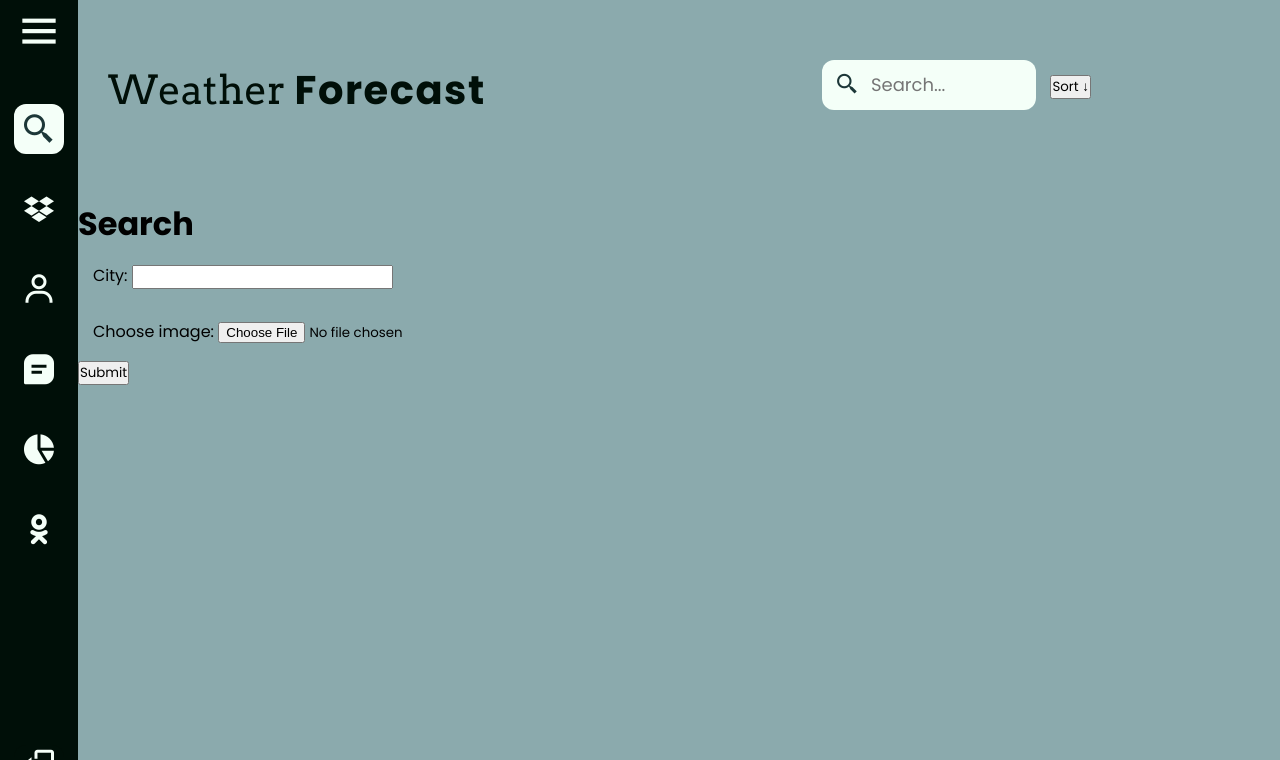
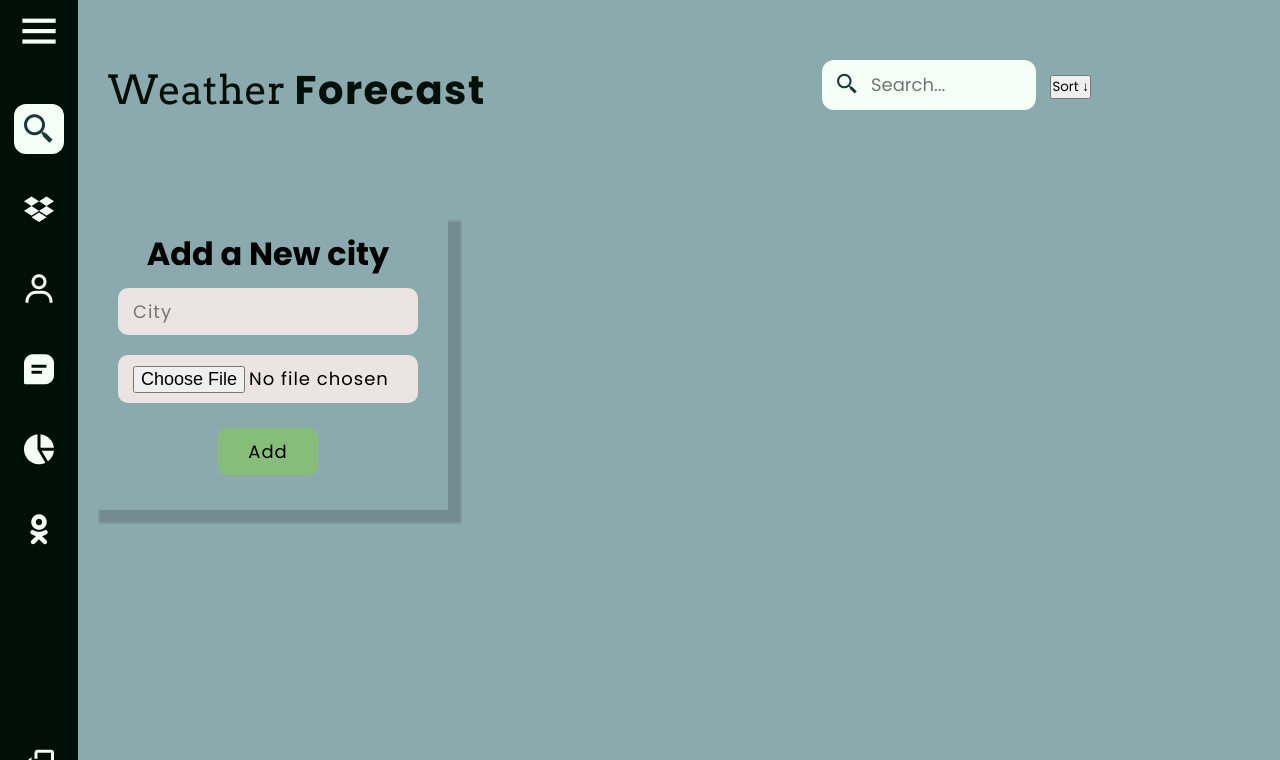
Before and after one commit to evargas1/Fun-Weather-App, a Django app: page /prac/ in a window 1280 px wide. Shown: the top 760 px of the page. Run offline with Django 3.2, Linux system fonts and the light colour scheme.

Commit message:
added styling

```diff
--- a/app/static/css/style.css
+++ b/app/static/css/style.css
@@ -406,3 +406,53 @@ body{
 .col-4 img{
     width: 100%;
 }
+.new-fun-city{
+    padding: 10px;
+}
+.form-area{
+    text-align: center;
+    min-width: 300px;
+    max-width: max-content;
+    box-shadow: 12px 12px 2px 1px rgba(15, 15, 15, 0.2);
+    padding: 20px;
+}
+.main-from-tit h1{
+    text-align: center;
+    font-size: 20px;
+    font-weight: 600;
+
+}
+.input-box{
+    width: max-content;
+
+}
+.input-box label{
+    font-size: 20px;
+}
+.input-box input{
+    padding: 10px 15px;
+    border: 1px;
+    border-color: rgb(180, 176, 219);
+    border-radius: 10px;
+    background-color: rgb(236, 227, 227);
+    font-size: 18px;
+    letter-spacing: 1px;
+    margin: 10px;
+    width: 300px;
+}
+.submit-butt{
+    background-color: rgb(134, 189, 120);
+    border: none;
+    text-decoration: none;
+    padding: 10px 15px;
+    border-radius: 10px;
+    width: 100px;
+    margin: 15px;
+    font-size: 18px !important;
+    letter-spacing: 1px;
+    transition: 0.5s;
+}
+.submit-butt:hover{
+    background-color: rgb(53, 109, 63);
+    color: #fff;
+}
--- a/app/templates/app/index.html
+++ b/app/templates/app/index.html
@@ -26,7 +26,10 @@
         border-radius: 12px;
     }
     .dropdown:hover{
-        background-color: rgb(30, 53, 30);
+        background-color: rgb(90, 158, 90);
+    }
+    .add-city:hover{
+        background-color: rgb(90, 158, 90);
     }
 </style>
     <div class="sidebar" id="sidebar">
--- a/app/templates/app/prac.html
+++ b/app/templates/app/prac.html
@@ -120,23 +120,30 @@
 
 
         <div class="dif-city">
-        <h1>Search</h1>
-        <form method="post" enctype="multipart/form-data">
 
-            {% csrf_token %}
+        <div class="new-fun-city">
+            <div class="form-area">
+              <div class="main-form-tit">
+                <h1>Add a New city</h1>
+              </div>
+              <form method="post" enctype="multipart/form-data">
 
-            <div class="input-box" style="padding: 15px;">
-                <label for="id_name">City: </label>
-                <input id="id_name" type="text" name="name">
-              </div>
 
-              <div class="input-box" style="padding: 15px;">
-                <label for="id_city_image">Choose image: </label>
-                <input id="id_city_image" type="file" name="image">
-              </div>
 
-            <input type="submit" value="Submit" >
-        </form>
+                <div class="input-box" >
+                    <label for="id_name"></label>
+                    <input required id="id_name" type="text" name="name" placeholder="City">
+                  </div>
+
+                  <div class="input-box" >
+                    <label for="id_city_image"></label>
+                    <input id="id_city_image" type="file" name="image">
+                  </div>
+
+                <input class="submit-butt" type="submit" value="Add" >
+                </form>
+            </div>
+          </div>
         <!-- {% if messages %}
             {% for mes in messages %}
                 <h1>Hey {{ mes }}</h1>
```
